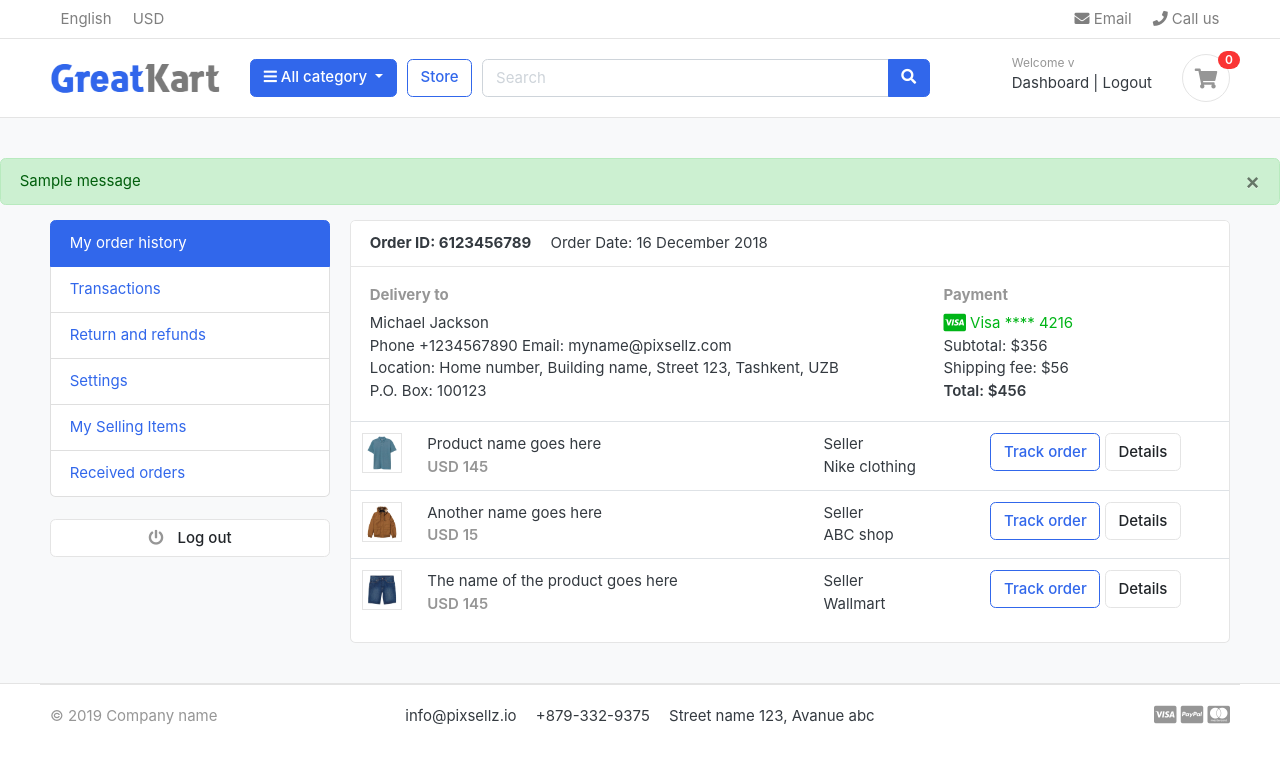
After one commit to KrishnaVarmaVuyyuri/Shopnest-, a Django app: page /accounts/ in a window 1280 px wide. The commit adds this page. Shown: the top 764 px of the page. Run offline with Django 3.2, Linux system fonts and the light colour scheme; a user stored in the database is signed in; data comes from the database, SQL or seed files in the repository; both versions use the stored data as it was after the commit; one stand-in notice (Sample message) is shown; some libraries are stand-ins or nearby versions; some web fonts are replaced.

Commit message:
added forgot password, reset password functionalities.

```diff
--- a/accounts/urls.py
+++ b/accounts/urls.py
@@ -0,0 +1,16 @@
+from django.urls import path
+from . import views
+
+urlpatterns=[
+    path('register/',views.register,name='register'),
+    path('login/',views.login,name='login'),
+    path('logout/',views.logout,name='logout'),
+    path('dashboard/',views.dashboard,name='dashboard'),
+    path('',views.dashboard,name='dashboard'),
+
+    path('activate/<uidb64>/<token>/',views.activate,name='activate'),
+    path('forgotPassword/',views.forgotPassword,name='forgotPassword'),
+    path('resetpassword_validate/<uidb64>/<token>/',views.resetpassword_validate,name='resetpassword_validate'),
+    path('resetPassword/',views.resetPassword,name='resetPassword'),
+
+]
--- a/accounts/views.py
+++ b/accounts/views.py
@@ -1,3 +1,156 @@
-from django.shortcuts import render
+from django.shortcuts import render,HttpResponse,redirect
+from .forms import RegistrationForm
+from .models import Account
+from django.contrib import messages, auth
+from django.contrib.auth.decorators import login_required
 
+from django.contrib.sites.shortcuts import get_current_site
+from django.template.loader import render_to_string
+from django.utils.http import urlsafe_base64_decode, urlsafe_base64_encode
+from django.utils.encoding import force_bytes
+from django.contrib.auth.tokens import default_token_generator
+from django.core.mail import EmailMessage
+
+def register(request):
+    if request.method == 'POST':
+        form = RegistrationForm(request.POST)
+        if form.is_valid():
+            first_name = form.cleaned_data['first_name']
+            last_name = form.cleaned_data['last_name']
+            phone_number = form.cleaned_data['phone_number']
+            email = form.cleaned_data['email']
+            password = form.cleaned_data['password']
+            username = email.split("@")[0]
+            user = Account.objects.create_user(first_name=first_name,last_name=last_name,email=email,username= username,password=password)
+            user.phone_number = phone_number
+            user.save()
+
+            current_site = get_current_site(request)
+            mail_subject = 'Please activate your account'
+            message = render_to_string('accounts/account_verification_email.html',{
+                'user':user,
+                'domain':current_site,
+                'uid':urlsafe_base64_encode(force_bytes(user.pk)),
+                'token':default_token_generator.make_token(user),
+            })
+            to_email = email
+            send_email = EmailMessage(mail_subject,message,to=[to_email])
+            send_email.send()
+            # messages.success(request,'Registration Successful..!')
+            # messages.success(request,'For activation please click the link that is sent to your registered mail')
+            return redirect('/accounts/login/?command=verification&email='+email)
+
+    else:
+        form = RegistrationForm()
+
+
+    context = {
+        'form':form,
+    }
+    return render(request, 'accounts/register.html',context)
+
+
+
+
+
+
+def login(request):
+    if request.method == "POST":
+        email = request.POST['email']
+        password = request.POST['password']
+
+        user = auth.authenticate(email=email,password=password)
+        if user is not None:
+            auth.login(request,user)
+            messages.success(request,'Login Successful')
+            return redirect('dashboard')
+        else:
+            messages.error(request,'Invalid Login Credentials')
+            return redirect('login')
+    return render(request, 'accounts/login.html')
+
+@login_required(login_url='login')
+def logout(request):
+    auth.logout(request)
+    messages.success(request,'You Logged Out..')
+    return redirect('login')
 # Create your views here.
+
+def activate(request,uidb64,token):
+    try:
+        uid = urlsafe_base64_decode(uidb64).decode()
+        user = Account._default_manager.get(pk=uid)
+    except(TypeError,ValueError,OverflowError,Account.DoesNotExist):
+        user = None
+
+    if user is not None and default_token_generator.check_token(user,token):
+        user.is_active =True
+        user.save()
+        messages.success(request,'Congratulations, Your account is now active')
+        return redirect('login')
+    else:
+        messages.error(request,'Invalid activation link')
+    return redirect('register')
+
+
+@login_required(login_url = 'login')
+def dashboard(request):
+    return render(request,'accounts/dashboard.html')
+
+def forgotPassword(request):
+    if request.method == 'POST':
+        email = request.POST['email']
+        if Account.objects.filter(email=email).exists():
+            user = Account.objects.get(email__exact=email)
+
+            current_site = get_current_site(request)
+            mail_subject = 'Reset Your Password'
+            message = render_to_string('accounts/reset_password_email.html',{
+                'user':user,
+                'domain':current_site,
+                'uid':urlsafe_base64_encode(force_bytes(user.pk)),
+                'token':default_token_generator.make_token(user),
+            })
+            to_email = email
+            send_email = EmailMessage(mail_subject,message,to=[to_email])
+            send_email.send()
+
+            messages.success(request,'Password reset email has been sent to your email address')
+            return redirect('login')
+        else:
+            messages.error(request,'Account does not exist.')
+            return redirect('forgotPassword')
+
+    return render(request,'accounts/forgotPassword.html')
+
+def resetpassword_validate(request,uidb64,token):
+    try:
+        uid = urlsafe_base64_decode(uidb64).decode()
+        user = Account._default_manager.get(pk=uid)
+    except(TypeError,ValueError,OverflowError,Account.DoesNotExist):
+        user = None
+
+    if user is not None and default_token_generator.check_token(user,token):
+        request.session['uid'] = uid
+        messages.success(request,'Please reset your password')
+        return redirect('resetPassword')
+    else:
+        messages.error(request,'This link has been expired!')
+        return redirect('login')
+
+def resetPassword(request):
+    if request.method == 'POST':
+        password = request.POST['password']
+        confirm_password = request.POST['confirm_password']
+        if password==confirm_password:
+            uid = request.session.get('uid')
+            user = Account.objects.get(pk=uid)
+            user.set_password(password)
+            user.save()
+            messages.success(request,'Password reset successful')
+            return redirect('login')
+        else:
+            messages.error(request,'Password do not match')
+            return redirect('resetPassword')
+    else:
+        return render(request,'accounts/resetPassword.html')
--- a/shopnest/urls.py
+++ b/shopnest/urls.py
@@ -23,4 +23,5 @@ urlpatterns = [
     path('',views.home,name='home'),
     path('store/',include('store.urls')),
     path('cart/',include('cart.urls')),
+    path('accounts/',include('accounts.urls'))
 ]+static(settings.MEDIA_URL,document_root=settings.MEDIA_ROOT)
--- a/static/js/script.js
+++ b/static/js/script.js
@@ -57,3 +57,6 @@ $(document).ready(function() {
 
 });
 // jquery end
+
+setTimeout(function(){
+$('#message').fadeOut('slow')},4000)
--- /dev/null
+++ b/templates/accounts/dashboard.html
@@ -0,0 +1,98 @@
+{% extends 'base.html' %}
+{% block content %}
+
+
+<section class="section-conten padding-y bg">
+{% include 'includes/alerts.html' %}
+<div class="container">
+	<div class="row">
+	<aside class="col-md-3">
+		<!--   SIDEBAR   -->
+		<ul class="list-group">
+			<a class="list-group-item active" href="#"> My order history </a>
+			<a class="list-group-item" href="#"> Transactions </a>
+			<a class="list-group-item" href="#"> Return and refunds </a>
+			<a class="list-group-item" href="#">Settings </a>
+			<a class="list-group-item" href="#"> My Selling Items </a>
+			<a class="list-group-item" href="#"> Received orders </a>
+		</ul>
+		<br>
+		<a class="btn btn-light btn-block" href="{% url 'logout' %}"> <i class="fa fa-power-off"></i> <span class="text">Log out</span> </a>
+		<!--   SIDEBAR .//END   -->
+	</aside>
+	<main class="col-md-9">
+		<article class="card">
+		<header class="card-header">
+			<strong class="d-inline-block mr-3">Order ID: 6123456789</strong>
+			<span>Order Date: 16 December 2018</span>
+		</header>
+		<div class="card-body">
+			<div class="row">
+				<div class="col-md-8">
+					<h6 class="text-muted">Delivery to</h6>
+					<p>Michael Jackson <br>
+					Phone +1234567890 Email: myname@pixsellz.com <br>
+			    	Location: Home number, Building name, Street 123,  Tashkent, UZB <br>
+			    	P.O. Box: 100123
+			 		</p>
+				</div>
+				<div class="col-md-4">
+					<h6 class="text-muted">Payment</h6>
+					<span class="text-success">
+						<i class="fab fa-lg fa-cc-visa"></i>
+					    Visa  **** 4216
+					</span>
+					<p>Subtotal: $356 <br>
+					 Shipping fee:  $56 <br>
+					 <span class="b">Total:  $456 </span>
+					</p>
+				</div>
+			</div> <!-- row.// -->
+		</div> <!-- card-body .// -->
+		<div class="table-responsive">
+		<table class="table table-hover">
+			<tr>
+				<td width="65">
+					<img src="../images/items/1.jpg" class="img-xs border">
+				</td>
+				<td>
+					<p class="title mb-0">Product name goes here </p>
+					<var class="price text-muted">USD 145</var>
+				</td>
+				<td> Seller <br> Nike clothing </td>
+				<td width="250"> <a href="#" class="btn btn-outline-primary">Track order</a> <a href="#" class="btn btn-light"> Details </a> </td>
+			</tr>
+			<tr>
+				<td>
+					<img src="../images/items/2.jpg" class="img-xs border">
+				</td>
+				<td>
+					<p class="title mb-0">Another name goes here </p>
+					<var class="price text-muted">USD 15</var>
+				</td>
+				<td> Seller <br> ABC shop </td>
+				<td> <a href="#" class="btn btn-outline-primary">Track order</a> <a href="#" class="btn btn-light"> Details </a> </td>
+			</tr>
+			<tr>
+				<td>
+					<img src="../images/items/3.jpg" class="img-xs border">
+				</td>
+				<td>
+					<p class="title mb-0">The name of the product  goes here </p>
+					<var class="price text-muted">USD 145</var>
+				</td>
+				<td> Seller <br> Wallmart </td>
+				<td> <a href="#" class="btn btn-outline-primary">Track order</a> <a href="#" class="btn btn-light"> Details </a> </td>
+			</tr>
+		</table>
+		</div> <!-- table-responsive .end// -->
+		</article> <!-- order-group.// -->
+	</main>
+</div> <!-- row.// -->
+</div>
+
+
+</section>
+
+
+{% endblock %}
--- /dev/null
+++ b/templates/accounts/logout.html
@@ -0,0 +1 @@
+logout it
--- /dev/null
+++ b/templates/includes/alerts.html
@@ -0,0 +1,12 @@
+{% if messages %}
+
+    {% for message in messages %}
+    <div id="message" class="container"></div>
+    <div {% if message.tags %} class="alert alert-{{ message.tags }}"{% endif %} role="alert">
+        <button type="button" class="close" data-dismiss="alert"><span aria-hidden="true">&times;</span></button>
+        {% if message.level == DEFAULT_MESSAGE_LEVELS.ERROR %}Important: {% endif %}
+        {{ message }}
+    </div>
+    {% endfor %}
+
+{% endif %}
--- a/templates/includes/navbar.html
+++ b/templates/includes/navbar.html
@@ -60,13 +60,23 @@
 	</div> <!-- col.// -->
 	<div class="col-lg-3 col-sm-6 col-8 order-2 order-lg-3">
 				<div class="d-flex justify-content-end mb-3 mb-lg-0">
+					{% if user.id is None %}
 					<div class="widget-header">
 						<small class="title text-muted">Welcome guest!</small>
 						<div>
-							<a href="./signin.html">Sign in</a> <span class="dark-transp"> | </span>
-							<a href="./register.html"> Register</a>
+							<a href="{% url 'login' %}">Sign in</a> <span class="dark-transp"> | </span>
+							<a href="{% url 'register' %}"> Register</a>
 						</div>
 					</div>
+					{%else%}
+					<div class="widget-header">
+						<small class="title text-muted">Welcome {{user.first_name}}</small>
+						<div>
+							<a href="{% url 'dashboard' %}">Dashboard</a> <span class="dark-transp"> | </span>
+							<a href="{% url 'logout' %}"> Logout</a>
+						</div>
+					</div>
+					{% endif %}
 					<a href="{% url 'cart' %}" class="widget-header pl-3 ml-3">
 						<div class="icon icon-sm rounded-circle border"><i class="fa fa-shopping-cart"></i></div>
 						<span class="badge badge-pill badge-danger notify">{{cart_count}}</span>
--- a/templates/store/cart.html
+++ b/templates/store/cart.html
@@ -10,7 +10,6 @@
 {% if not cart_items %}
 <h1>
 	Cart is Empty
-
 </h1>
 <div class="text-center">
 <a href="{% url 'store' %}" class="btn btn-primary">Continue Shopping</a>
```
Also changed, not shown: accounts/forms.py (added, +32 -0 lines), shopnest/settings.py (+14 -0 lines), templates/accounts/account_verification_email.html (added, +8 -0 lines), templates/accounts/forgotPassword.html (added, +37 -0 lines), templates/accounts/login.html (added, +49 -0 lines), templates/accounts/register.html (added, +65 -0 lines), templates/accounts/resetPassword.html (added, +37 -0 lines), templates/accounts/reset_password_email.html (added, +8 -0 lines), shopnest_db.sqlite3.
